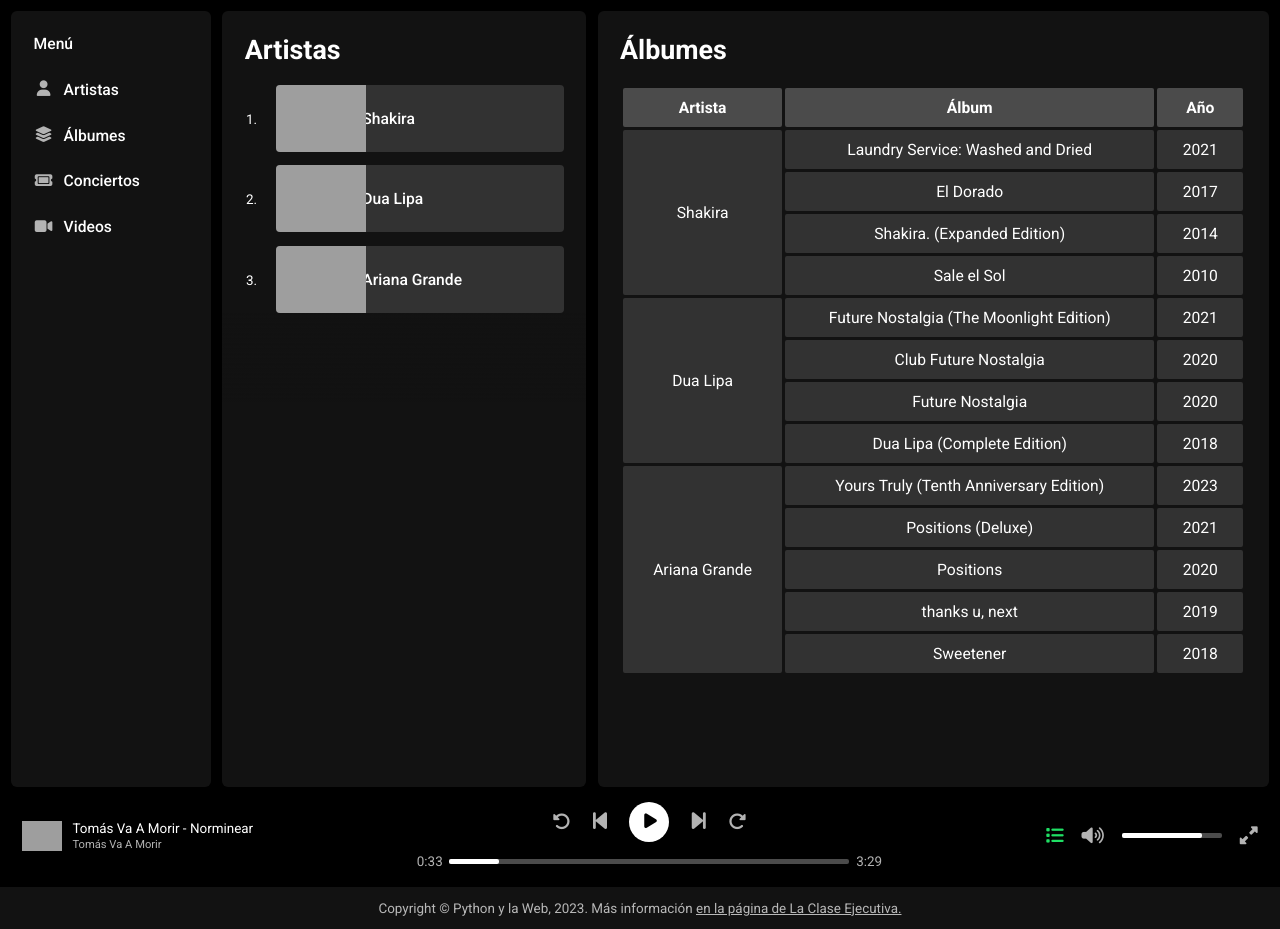
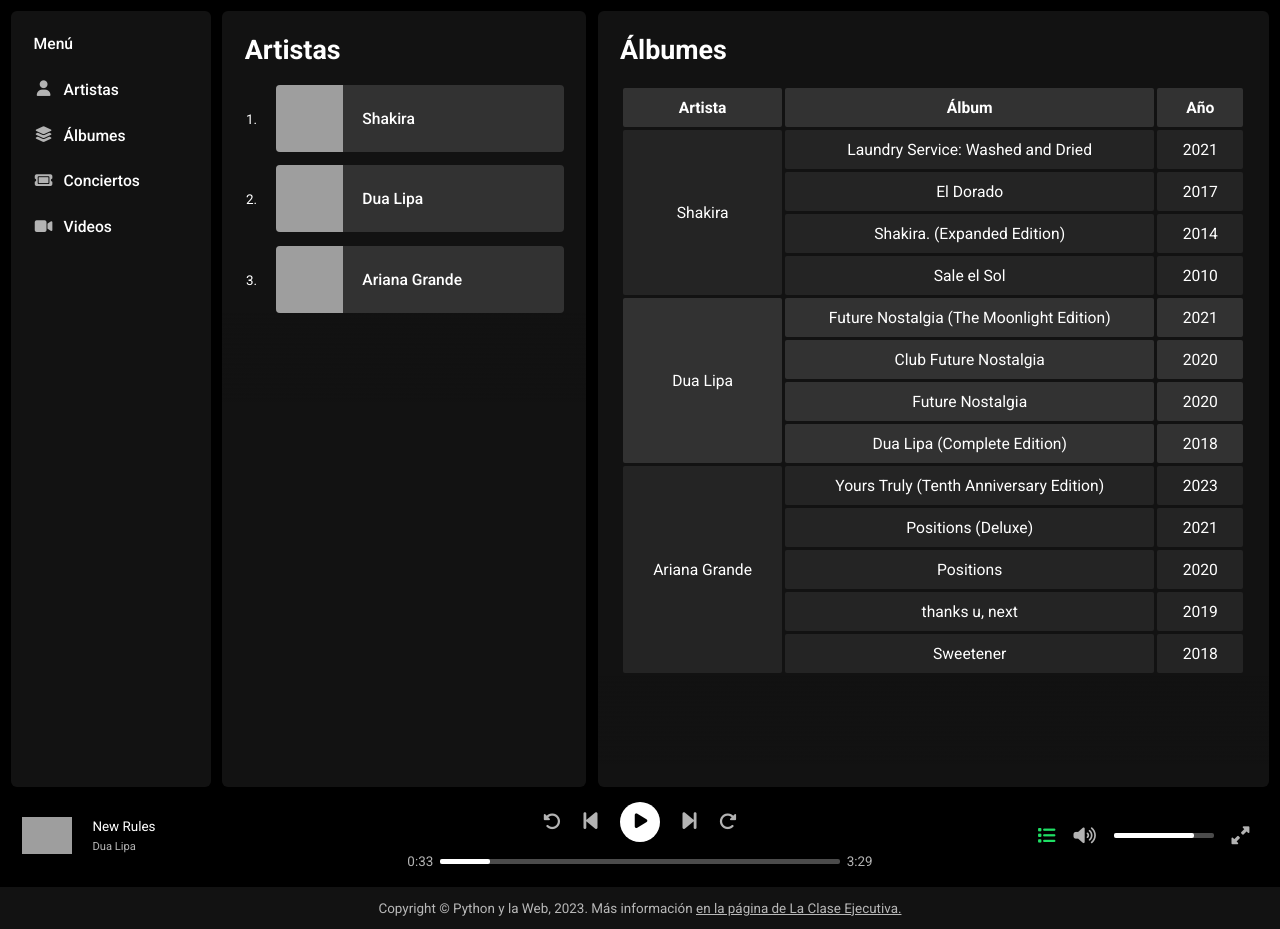
Before and after one commit to raulow92/music-app-django, a Django app: page /music/ in a window 1280 px wide. Shown: the part 37-966 px from the top of the page. Run offline with Django 3.2, Linux system fonts and the light colour scheme; data comes from the database, SQL or seed files in the repository; both versions use the stored data as it was after the commit; grey boxes are pictures that could not be loaded.

Commit message:
Creating Home

```diff
--- a/music/models.py
+++ b/music/models.py
@@ -4,6 +4,7 @@ from django.db import models
 class Artist(models.Model):
     name = models.CharField(max_length=200)
     genre = models.CharField(max_length=200)
+    image_url = models.CharField(max_length=200, default='https://community.spotify.com/t5/image/serverpage/image-id/55829iC2AD64ADB887E2A5?v=v2')
 
     def __str__(self):
         return self.name
--- a/music/static/music/style.css
+++ b/music/static/music/style.css
@@ -157,6 +157,8 @@ li::marker {
 }
 
 .artista-item img {
+  width: 3em;
+  object-fit: cover;
   position: absolute;
   height: 100%;
   border-radius: 4px 0 0 4px;
@@ -213,7 +215,7 @@ table {
 
 th:hover,
 td:hover {
-  opacity: 0.8;
+  background-color: #4b4b4b;
 }
 
 th, td {
@@ -224,10 +226,14 @@ th, td {
 }
 
 th {
-  background-color: #4b4b4b;
+  background-color: #323232;
 }
 
-td {
+tbody:nth-child(even) {
+  background-color: #242424;
+}
+
+tbody:nth-child(odd) {
   background-color: #323232;
 }
 
@@ -248,16 +254,18 @@ footer {
 }
 
 .footer-container-up img {
-  width: 40px;
-  margin-right: 10px;
+  width: 50px;
+  margin-right: 20px;
 }
 
 .footer-left {
   display: flex;
   align-items: center;
+  width: 220px;
 }
 
 .footer-left p {
+  margin-top: 6px;
   font-size: 0.5em;
 }
 
@@ -368,6 +376,7 @@ footer {
   align-items: center;
   gap: 1em;
   font-size: 0.8em;
+  width: 220px;
 }
 
 .volume-bar-fill {
@@ -421,11 +430,21 @@ footer {
       display: none;
   }
 
+  .footer-left,
+  .footer-right {
+      width: auto;
+  }
+
   .footer-left > div,
   .fa-list,
   .volume-bar,
   .fa-up-right-and-down-left-from-center {
       display: none;
+  }
+
+  .fa-list::before,
+  .fa-up-right-and-down-left-from-center::before {
+    display: none;
   }
 
   .progress-bar {
--- a/music/templates/music/base.html
+++ b/music/templates/music/base.html
@@ -18,8 +18,6 @@
     <header>
         <a href="{% url 'index' %}"><i class="fa-solid fa-play"></i><h1>Music App</h1></a>
     </header>
-
-
 
     <main>
         <nav>
@@ -53,10 +51,10 @@
     <footer>
         <div class="footer-container-up">
             <div class="footer-left">
-                <img class="album-thumbnail" src="./imgs/tvm.jpg" alt="">
+                <img class="album-thumbnail" src="https://i.scdn.co/image/ab67616d0000b2736b915e407b70e121e06fe979" alt="">
                 <div>
-                    <h3 class="album-title">Tomás Va A Morir - Norminear</h3>
-                    <p>Tomás Va A Morir</p>
+                    <h3 class="album-title">New Rules</h3>
+                    <p>Dua Lipa</p>
                 </div>
             </div>
             <div class="footer-center">
@@ -92,8 +90,5 @@
             </p>
         </div>
     </footer>
-
-
 </body>
-
 </html>
--- a/music/templates/music/index.html
+++ b/music/templates/music/index.html
@@ -11,7 +11,7 @@
             {% for artist in artists %}
             <li>
                 <div class="artista-item">
-                    <img src="./imgs/tvm2.jpg" alt="imagen de {{artist}}">
+                    <img src="{{artist.image_url}}" alt="imagen de {{artist}}">
                     <h3>{{artist}}</h3>
                     <div class="play"><i class="fa-solid fa-play"></i></div>
                 </div>
@@ -30,8 +30,8 @@
                 <th>Año</th>
             </tr>
         </thead>
-        <tbody>
-            {% for artist in artists %}
+        {% for artist in artists %}
+            <tbody>
                 {% for album in artist.album_set.all|dictsortreversed:"pub_date" %}
                     {% if forloop.counter == 1 %}
                         <tr>
@@ -41,8 +41,9 @@
                         <td>{{album.pub_date|date:"Y"}}</td>
                     </tr>
                 {% endfor %}
-            {% endfor %}
-        </tbody>
+            </tbody>
+        {% endfor %}
     </table>
+    <div class="shadow"></div>
 </section>
 {% endblock %}
```
Also changed, not shown: db.sqlite3, music/migrations/0002_artist_image_url.py (added).
